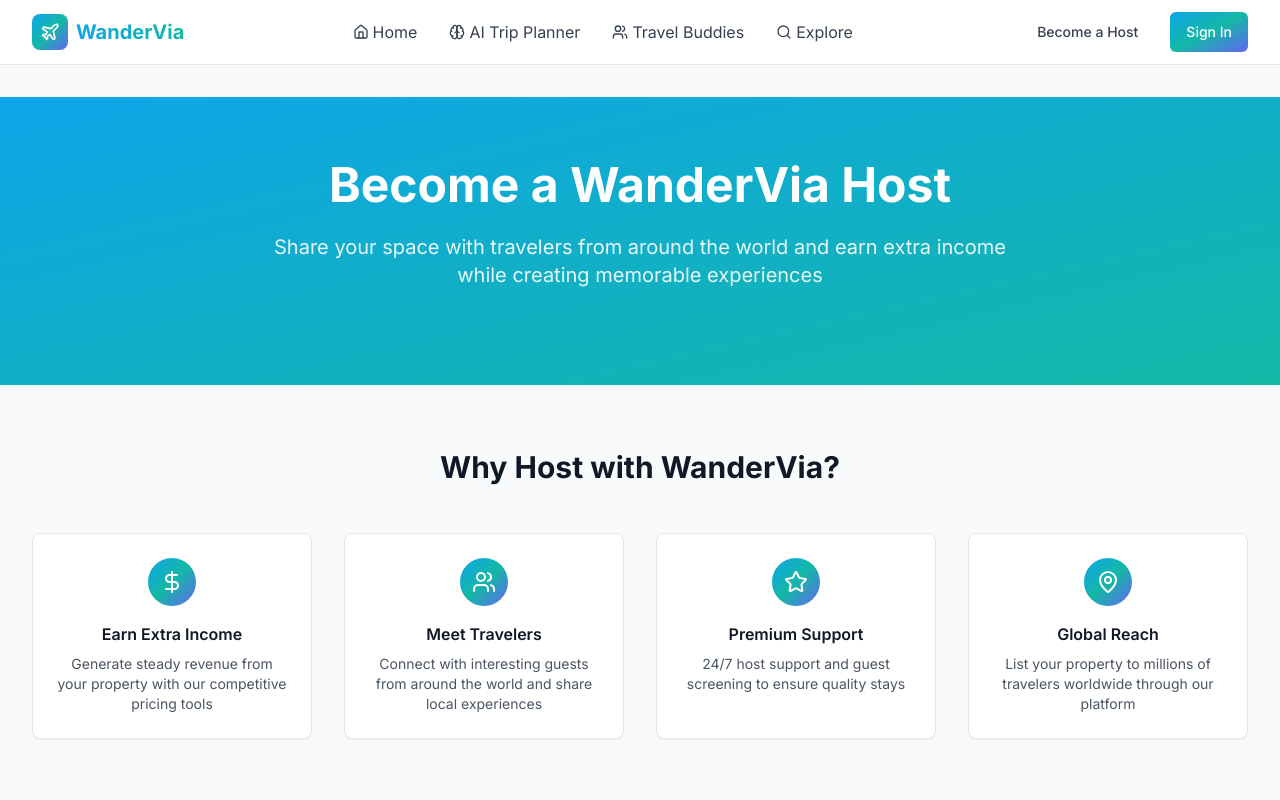
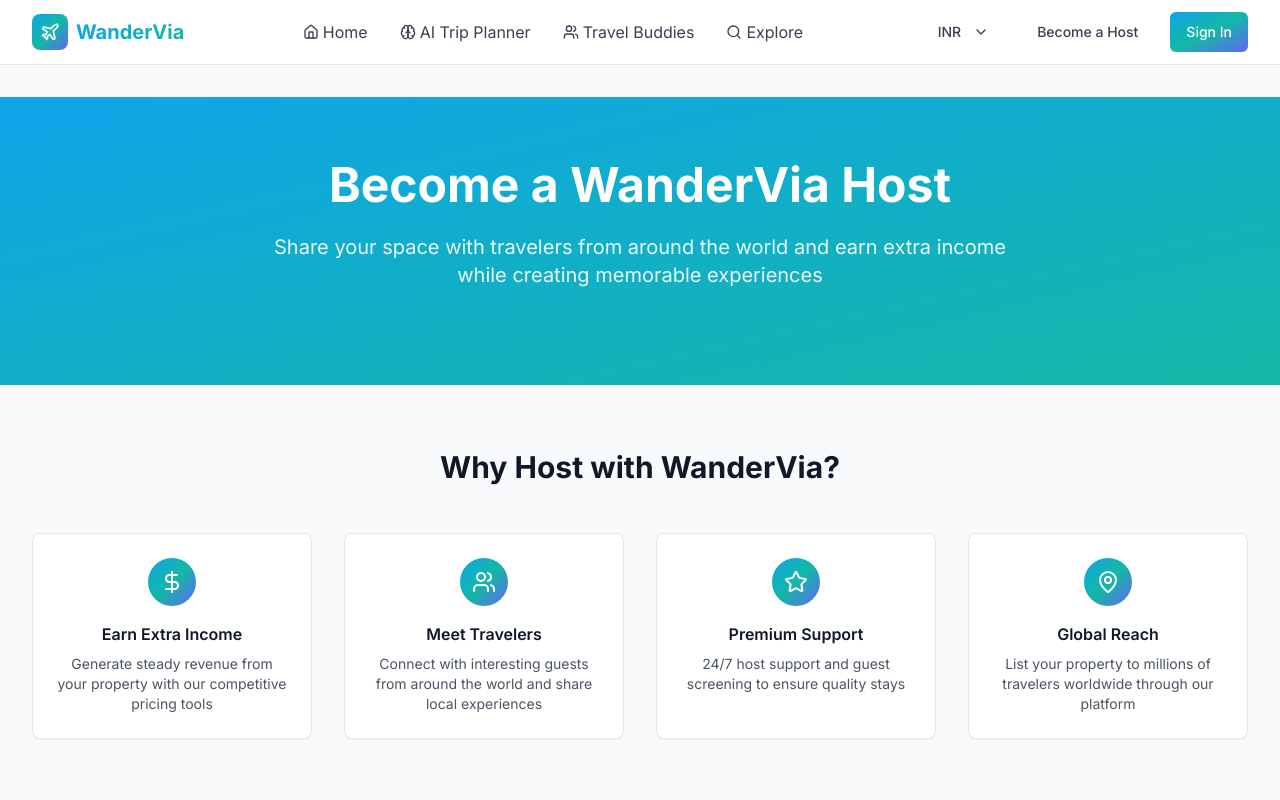
Before and after one commit to ujjwal-py/wander-wise-travel-ai, a React (Vite) app: page /become-host in a window 1280 px wide. Shown: the top 800 px of the page. Built offline with nearby package versions, Linux system fonts and the light colour scheme.

Commit message:
Refactor: Implement currency selection in navbar
Adds a currency selection dropdown to the navigation bar.  When a currency is selected, the application will convert all prices to the selected currency.

```diff
--- a/src/App.tsx
+++ b/src/App.tsx
@@ -5,6 +5,7 @@ import { Toaster as Sonner } from "@/components/ui/sonner";
 import { TooltipProvider } from "@/components/ui/tooltip";
 import { QueryClient, QueryClientProvider } from "@tanstack/react-query";
 import { BrowserRouter, Routes, Route } from "react-router-dom";
+import { CurrencyProvider } from "./contexts/CurrencyContext";
 import Index from "./pages/Index";
 import BecomeHost from "./pages/BecomeHost";
 import NotFound from "./pages/NotFound";
@@ -21,6 +22,7 @@ const queryClient = new QueryClient({
 const App: React.FC = () => {
   return (
     <QueryClientProvider client={queryClient}>
+      <CurrencyProvider>
         <TooltipProvider>
           <Toaster />
           <Sonner />
@@ -33,6 +35,7 @@ const App: React.FC = () => {
             </Routes>
           </BrowserRouter>
         </TooltipProvider>
+      </CurrencyProvider>
     </QueryClientProvider>
   );
 };
--- /dev/null
+++ b/src/components/CurrencySelector.tsx
@@ -0,0 +1,43 @@
+
+import React from 'react';
+import {
+  DropdownMenu,
+  DropdownMenuContent,
+  DropdownMenuItem,
+  DropdownMenuTrigger,
+} from '@/components/ui/dropdown-menu';
+import { Button } from '@/components/ui/button';
+import { ChevronDown } from 'lucide-react';
+import { useCurrency, currencies } from '@/contexts/CurrencyContext';
+
+const CurrencySelector = () => {
+  const { selectedCurrency, setSelectedCurrency } = useCurrency();
+
+  return (
+    <DropdownMenu>
+      <DropdownMenuTrigger asChild>
+        <Button variant="ghost" className="flex items-center space-x-1 text-gray-700 hover:text-travel-blue">
+          <span className="font-medium">{selectedCurrency.code}</span>
+          <ChevronDown className="h-4 w-4" />
+        </Button>
+      </DropdownMenuTrigger>
+      <DropdownMenuContent align="end" className="w-48 bg-white border shadow-lg">
+        {currencies.map((currency) => (
+          <DropdownMenuItem
+            key={currency.code}
+            onClick={() => setSelectedCurrency(currency)}
+            className="flex items-center justify-between cursor-pointer hover:bg-gray-50"
+          >
+            <span className="flex items-center space-x-2">
+              <span className="font-medium">{currency.symbol}</span>
+              <span>{currency.code}</span>
+            </span>
+            <span className="text-sm text-gray-500">{currency.name}</span>
+          </DropdownMenuItem>
+        ))}
+      </DropdownMenuContent>
+    </DropdownMenu>
+  );
+};
+
+export default CurrencySelector;
--- a/src/components/Navigation.tsx
+++ b/src/components/Navigation.tsx
@@ -2,6 +2,7 @@
 import { useState } from 'react';
 import { Button } from '@/components/ui/button';
 import { Menu, X, Plane, Brain, Users, Search, Home } from 'lucide-react';
+import CurrencySelector from './CurrencySelector';
 
 const Navigation = () => {
   const [isMenuOpen, setIsMenuOpen] = useState(false);
@@ -42,6 +43,7 @@ const Navigation = () => {
 
           {/* Right side buttons */}
           <div className="hidden md:flex items-center space-x-4">
+            <CurrencySelector />
             <Button variant="ghost" className="text-gray-700 hover:text-travel-blue">
               Become a Host
             </Button>
@@ -78,6 +80,10 @@ const Navigation = () => {
               <span>Explore</span>
             </a>
             <div className="px-4 space-y-2">
+              <div className="flex justify-between items-center py-2">
+                <span className="text-gray-700">Currency:</span>
+                <CurrencySelector />
+              </div>
               <Button variant="outline" className="w-full">
                 Become a Host
               </Button>
--- /dev/null
+++ b/src/contexts/CurrencyContext.tsx
@@ -0,0 +1,70 @@
+
+import React, { createContext, useContext, useState, useEffect } from 'react';
+
+export interface Currency {
+  code: string;
+  symbol: string;
+  name: string;
+}
+
+export const currencies: Currency[] = [
+  { code: 'USD', symbol: '$', name: 'US Dollar' },
+  { code: 'INR', symbol: '₹', name: 'Indian Rupee' },
+  { code: 'EUR', symbol: '€', name: 'Euro' },
+  { code: 'GBP', symbol: '£', name: 'British Pound' },
+  { code: 'JPY', symbol: '¥', name: 'Japanese Yen' },
+  { code: 'AUD', symbol: 'A$', name: 'Australian Dollar' },
+  { code: 'CAD', symbol: 'C$', name: 'Canadian Dollar' },
+];
+
+interface CurrencyContextType {
+  selectedCurrency: Currency;
+  setSelectedCurrency: (currency: Currency) => void;
+  convertPrice: (usdPrice: number) => string;
+  exchangeRates: Record<string, number>;
+}
+
+const CurrencyContext = createContext<CurrencyContextType | undefined>(undefined);
+
+export const useCurrency = () => {
+  const context = useContext(CurrencyContext);
+  if (!context) {
+    throw new Error('useCurrency must be used within a CurrencyProvider');
+  }
+  return context;
+};
+
+interface CurrencyProviderProps {
+  children: React.ReactNode;
+}
+
+export const CurrencyProvider: React.FC<CurrencyProviderProps> = ({ children }) => {
+  const [selectedCurrency, setSelectedCurrency] = useState<Currency>(currencies[1]); // Default to INR
+  const [exchangeRates, setExchangeRates] = useState<Record<string, number>>({
+    USD: 1,
+    INR: 83.12,
+    EUR: 0.92,
+    GBP: 0.79,
+    JPY: 149.50,
+    AUD: 1.52,
+    CAD: 1.36,
+  });
+
+  const convertPrice = (usdPrice: number): string => {
+    const convertedPrice = usdPrice * exchangeRates[selectedCurrency.code];
+    return `${selectedCurrency.symbol}${Math.round(convertedPrice).toLocaleString()}`;
+  };
+
+  const value = {
+    selectedCurrency,
+    setSelectedCurrency,
+    convertPrice,
+    exchangeRates,
+  };
+
+  return (
+    <CurrencyContext.Provider value={value}>
+      {children}
+    </CurrencyContext.Provider>
+  );
+};
--- /dev/null
+++ b/src/hooks/usePrice.tsx
@@ -0,0 +1,10 @@
+
+import { useCurrency } from '@/contexts/CurrencyContext';
+
+export const usePrice = () => {
+  const { convertPrice } = useCurrency();
+
+  return {
+    formatPrice: (usdPrice: number) => convertPrice(usdPrice),
+  };
+};
```
Lines whose indentation alone changed are shown as unchanged.
